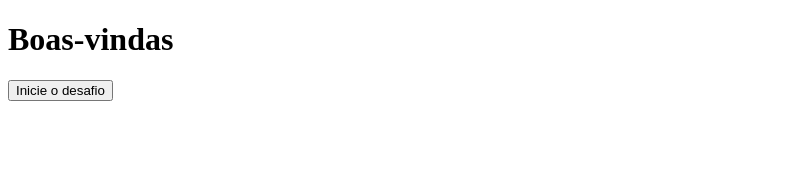
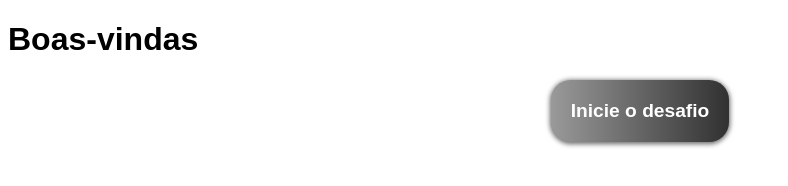
Before and after one commit to viniciuslavouraa/javascript, a plain HTML site: page desafios/d002/d002.html in a window 1280 px wide. Shown: the whole page, without its empty margins (0-788 px from the left). Drawn offline with Linux system fonts and the light colour scheme.

Commit message:
desafio 02 criado

```diff
--- a/desafios/d002/d002.html
+++ b/desafios/d002/d002.html
@@ -5,15 +5,15 @@
     <meta http-equiv="X-UA-Compatible" content="IE=edge">
     <meta name="viewport" content="width=device-width, initial-scale=1.0">
     <title>Desafio boas-vindas</title>
+    <link rel="stylesheet" href="style.css">
 </head>
 <body>
     <h1>Boas-vindas</h1>
-    <button onclick="clicou()">Inicie o desafio</button>
+    <div><button onclick="clicou()">Inicie o desafio</button></div>
     <script>
         function clicou() {
             var nome = prompt('Qual seu nome?')
-            prompt(`Olá ${nome}! Quantos anos você tem?`)
-            var idade = prompt('Qual sua idade? ')
+            var idade = prompt(`Olá ${nome}! Quantos anos você tem?`)
             alert(`Acabei de conhecer o ${nome}, que tem ${idade} anos de idade!`)
         }
     </script>
--- /dev/null
+++ b/desafios/d002/style.css
@@ -0,0 +1,25 @@
+@charset "UTF-8";
+
+body {
+    font-family: Arial, Helvetica, sans-serif;
+}
+
+button {
+    display: block;
+    background-image: linear-gradient(to left, rgb(49, 49, 49), rgba(27, 27, 27, 0.404));
+    margin: 20px auto 0 auto;
+    padding: 20px;
+    border-radius: 20px;
+    border: 0 solid transparent;
+    font: normal bold 1.2em Arial, Helvetica, sans-serif;
+    color: white;
+    box-shadow: 0px 1px 5px 1px rgba(0, 0, 0, 0.596);
+
+
+}
+
+button:hover {
+    background-image:linear-gradient(to right, rgba(0, 0, 0, 0.479), rgba(0, 0, 0, 0.644));
+    cursor: pointer;
+
+}
```
